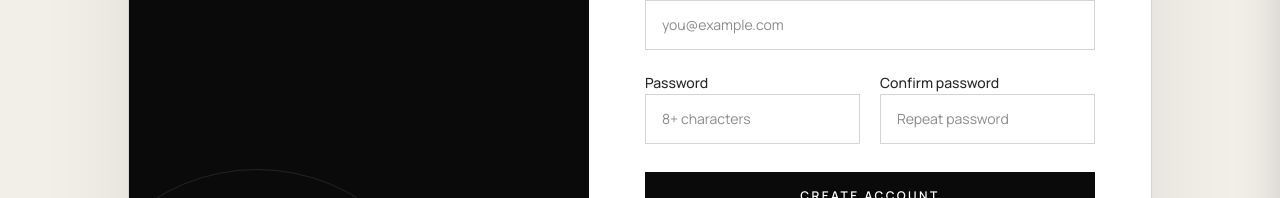
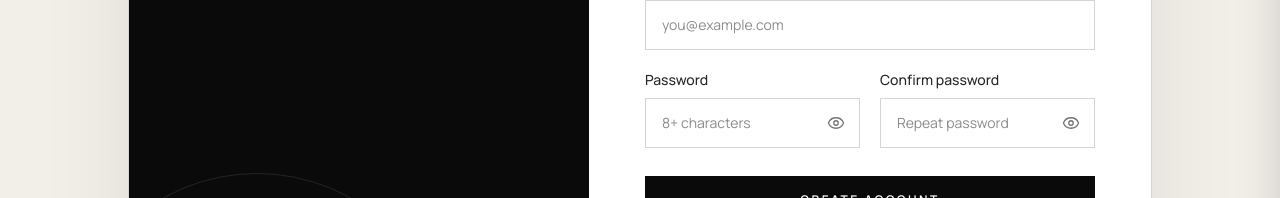
Before and after one commit to 2frysfh744-commits/strip-e-commerce, a Next.js app: page /account/register in a window 1280 px wide. Shown: the part 523-721 px from the top of the page. Built offline with nearby package versions, Linux system fonts and the light colour scheme; no server answers; the database is empty; a web font is replaced by a local one.

Commit message:
Add password visibility controls

```diff
--- a/app/account/login/page.tsx
+++ b/app/account/login/page.tsx
@@ -2,6 +2,7 @@ import type { Metadata } from "next";
 import Link from "next/link";
 
 import AccountShell from "@/components/account/AccountShell";
+import PasswordInput from "@/components/account/PasswordInput";
 import SubmitButton from "@/components/account/SubmitButton";
 import { loginAction } from "@/app/account/actions";
 
@@ -73,25 +74,25 @@ export default async function LoginPage({ searchParams }: LoginPageProps) {
           />
         </label>
 
-        <label className="block space-y-2">
-          <span className="flex items-center justify-between gap-4 text-sm font-medium text-neutral-800">
-            Password
+        <div className="space-y-2">
+          <div className="flex items-center justify-between gap-4 text-sm font-medium text-neutral-800">
+            <label htmlFor="customer-login-password">Password</label>
             <Link
               href="/account/forgot-password"
               className="text-xs font-normal text-neutral-500 underline underline-offset-4 transition hover:text-neutral-950"
             >
               Forgot password?
             </Link>
-          </span>
-          <input
-            type="password"
+          </div>
+          <PasswordInput
+            id="customer-login-password"
             name="password"
             autoComplete="current-password"
             required
             className={inputClasses}
             placeholder="Your password"
           />
-        </label>
+        </div>
 
         <div className="pt-2">
           <SubmitButton pendingLabel="Signing in...">Sign in</SubmitButton>
--- a/app/account/register/page.tsx
+++ b/app/account/register/page.tsx
@@ -2,6 +2,7 @@ import type { Metadata } from "next";
 import Link from "next/link";
 
 import AccountShell from "@/components/account/AccountShell";
+import PasswordInput from "@/components/account/PasswordInput";
 import SubmitButton from "@/components/account/SubmitButton";
 import { registerAction } from "@/app/account/actions";
 
@@ -80,12 +81,15 @@ export default async function RegisterPage({
         </label>
 
         <div className="grid gap-5 sm:grid-cols-2">
-          <label className="block space-y-2">
-            <span className="text-sm font-medium text-neutral-800">
+          <div className="space-y-2">
+            <label
+              htmlFor="register-password"
+              className="block text-sm font-medium text-neutral-800"
+            >
               Password
-            </span>
-            <input
-              type="password"
+            </label>
+            <PasswordInput
+              id="register-password"
               name="password"
               autoComplete="new-password"
               minLength={8}
@@ -93,14 +97,17 @@ export default async function RegisterPage({
               className={inputClasses}
               placeholder="8+ characters"
             />
-          </label>
+          </div>
 
-          <label className="block space-y-2">
-            <span className="text-sm font-medium text-neutral-800">
+          <div className="space-y-2">
+            <label
+              htmlFor="register-password-confirmation"
+              className="block text-sm font-medium text-neutral-800"
+            >
               Confirm password
-            </span>
-            <input
-              type="password"
+            </label>
+            <PasswordInput
+              id="register-password-confirmation"
               name="passwordConfirmation"
               autoComplete="new-password"
               minLength={8}
@@ -108,7 +115,7 @@ export default async function RegisterPage({
               className={inputClasses}
               placeholder="Repeat password"
             />
-          </label>
+          </div>
         </div>
 
         <div className="pt-2">
--- a/app/account/update-password/page.tsx
+++ b/app/account/update-password/page.tsx
@@ -2,6 +2,7 @@ import type { Metadata } from "next";
 import { redirect } from "next/navigation";
 
 import AccountShell from "@/components/account/AccountShell";
+import PasswordInput from "@/components/account/PasswordInput";
 import SubmitButton from "@/components/account/SubmitButton";
 import { updatePasswordAction } from "@/app/account/actions";
 import { createCustomerClient } from "@/lib/supabase/server";
@@ -46,12 +47,15 @@ export default async function UpdatePasswordPage({
       ) : null}
 
       <form action={updatePasswordAction} className="space-y-5">
-        <label className="block space-y-2">
-          <span className="text-sm font-medium text-neutral-800">
+        <div className="space-y-2">
+          <label
+            htmlFor="new-password"
+            className="block text-sm font-medium text-neutral-800"
+          >
             New password
-          </span>
-          <input
-            type="password"
+          </label>
+          <PasswordInput
+            id="new-password"
             name="password"
             autoComplete="new-password"
             minLength={8}
@@ -59,14 +63,17 @@ export default async function UpdatePasswordPage({
             className={inputClasses}
             placeholder="8+ characters"
           />
-        </label>
+        </div>
 
-        <label className="block space-y-2">
-          <span className="text-sm font-medium text-neutral-800">
+        <div className="space-y-2">
+          <label
+            htmlFor="new-password-confirmation"
+            className="block text-sm font-medium text-neutral-800"
+          >
             Confirm new password
-          </span>
-          <input
-            type="password"
+          </label>
+          <PasswordInput
+            id="new-password-confirmation"
             name="passwordConfirmation"
             autoComplete="new-password"
             minLength={8}
@@ -74,7 +81,7 @@ export default async function UpdatePasswordPage({
             className={inputClasses}
             placeholder="Repeat password"
           />
-        </label>
+        </div>
 
         <div className="pt-2">
           <SubmitButton pendingLabel="Updating password...">
--- a/app/admin/login/page.tsx
+++ b/app/admin/login/page.tsx
@@ -3,6 +3,8 @@
 import { FormEvent, useState } from "react";
 import { useRouter } from "next/navigation";
 import { LockKeyhole } from "lucide-react";
+
+import PasswordInput from "@/components/account/PasswordInput";
 
 export default function AdminLoginPage() {
   const router = useRouter();
@@ -101,19 +103,22 @@ export default function AdminLoginPage() {
             />
           </label>
 
-          <label className="block space-y-2">
-            <span className="text-sm font-medium">
+          <div className="space-y-2">
+            <label
+              htmlFor="admin-password"
+              className="block text-sm font-medium"
+            >
               Password
-            </span>
+            </label>
 
-            <input
-              type="password"
+            <PasswordInput
+              id="admin-password"
               name="password"
               required
               autoComplete="current-password"
               className="w-full border border-neutral-300 px-4 py-3 outline-none transition focus:border-black"
             />
-          </label>
+          </div>
 
           {error && (
             <p
--- /dev/null
+++ b/components/account/PasswordInput.tsx
@@ -0,0 +1,45 @@
+"use client";
+
+import type { ComponentPropsWithoutRef } from "react";
+import { useState } from "react";
+import { Eye, EyeOff } from "lucide-react";
+
+type PasswordInputProps = Omit<
+  ComponentPropsWithoutRef<"input">,
+  "type"
+>;
+
+export default function PasswordInput({
+  className = "",
+  disabled,
+  ...props
+}: PasswordInputProps) {
+  const [isVisible, setIsVisible] = useState(false);
+  const actionLabel = isVisible ? "Hide password" : "Show password";
+
+  return (
+    <div className="relative">
+      <input
+        {...props}
+        type={isVisible ? "text" : "password"}
+        disabled={disabled}
+        className={`${className} pr-12`}
+      />
+      <button
+        type="button"
+        disabled={disabled}
+        aria-label={actionLabel}
+        aria-pressed={isVisible}
+        title={actionLabel}
+        onClick={() => setIsVisible((visible) => !visible)}
+        className="absolute inset-y-0 right-0 flex w-12 items-center justify-center text-neutral-500 transition hover:text-neutral-950 focus-visible:outline-2 focus-visible:outline-offset-[-3px] focus-visible:outline-neutral-950 disabled:cursor-not-allowed disabled:opacity-50"
+      >
+        {isVisible ? (
+          <EyeOff aria-hidden="true" size={18} strokeWidth={1.7} />
+        ) : (
+          <Eye aria-hidden="true" size={18} strokeWidth={1.7} />
+        )}
+      </button>
+    </div>
+  );
+}
```
